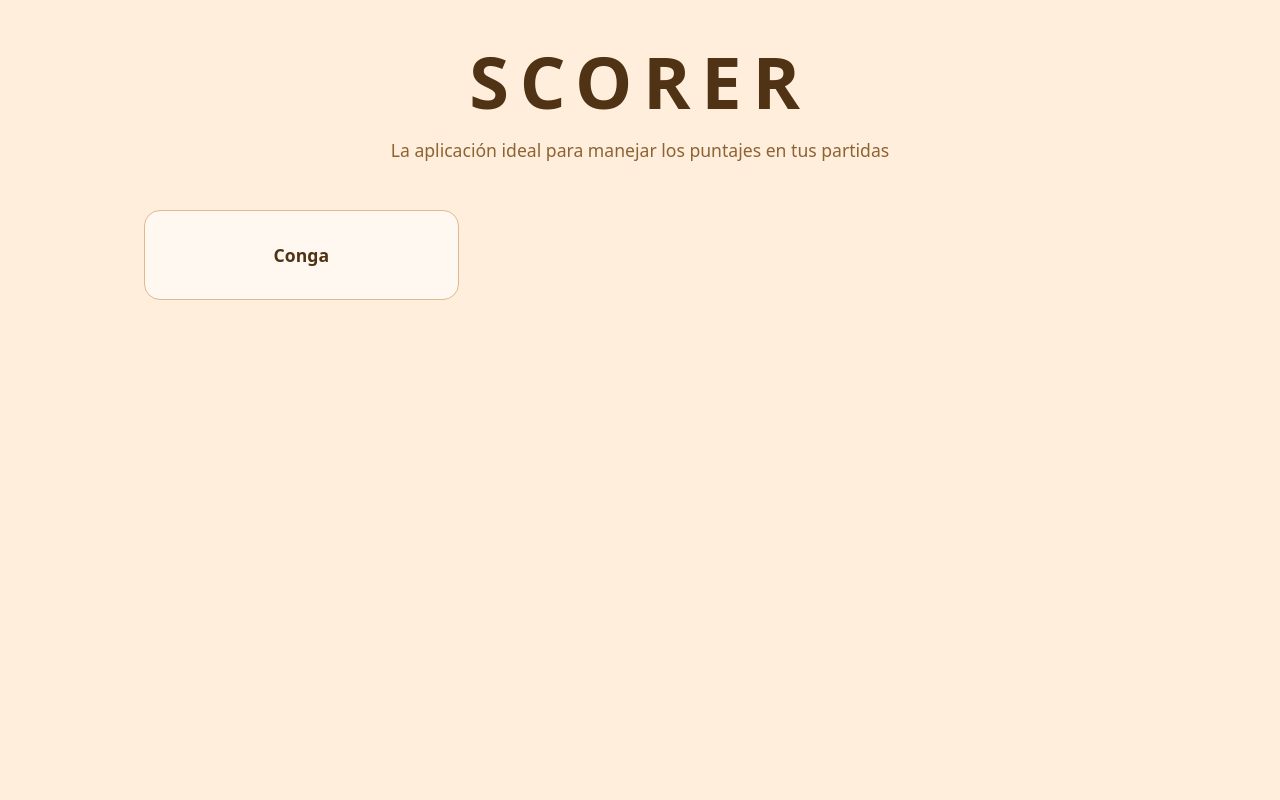
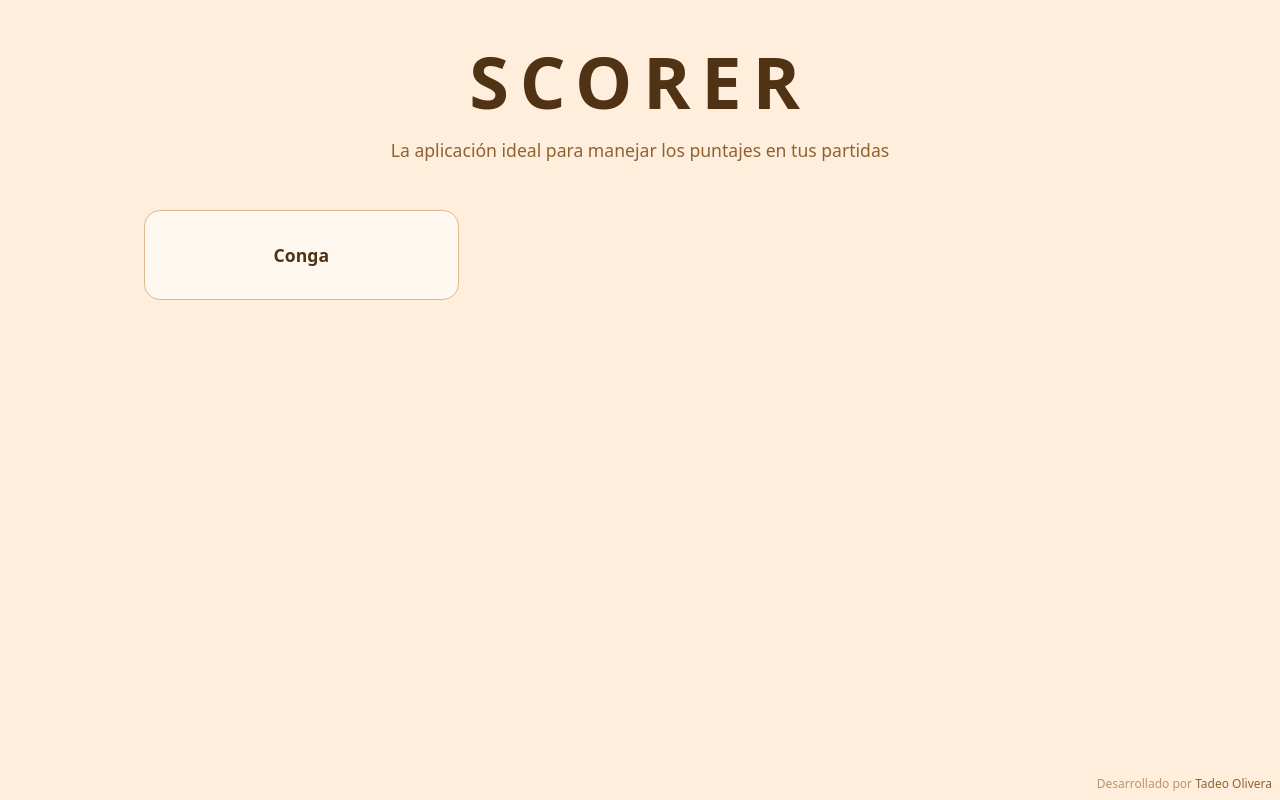
Before and after one commit to tadeoolivera/scorer, a React (Vite) app: page / in a window 1280 px wide. Built offline with nearby package versions, Linux system fonts and the light colour scheme.

Commit message:
feat: enhance App layout with app credit section and improve CSS structure

```diff
--- a/src/App.css
+++ b/src/App.css
@@ -1,6 +1,29 @@
 /* THIS CSS FILE IS NOT CORRECTLY ORDERER YET (messy code) */
 
 /* ======================= PAGES ====================== */
+
+/* APP */
+.main {
+  position: absolute
+}
+
+.app-credit {
+  position: fixed;
+  bottom: 8px;
+  right: 8px;
+  font-size: 12px;
+  color: var(--text-muted);
+}
+
+.app-credit a {
+  text-decoration: none;
+  color: var(--text-secondary);
+}
+
+.app-credit a:hover {
+  text-decoration: underline;
+  color: var(--text-primary);
+}
 
 /* HOME */
 .home {
@@ -56,12 +79,12 @@
   border-radius: 16px;
   padding: 32px 16px;
   display: flex;
-  flex-direction: column;
+  flex-direction: row;
   justify-content: center;
   align-items: center;
   gap: 12px;
   color: var(--text-primary);
-  transition: transform 150ms ease-in-out, background 150ms ease-in-out;
+  transition: 150ms ease-in-out;
 }
 
 .home-container-grid-item:hover {
--- a/src/App.jsx
+++ b/src/App.jsx
@@ -3,7 +3,10 @@ import './App.css'
 
 const App = () => {
   return (
-    <AppRouter/>
+    <div className='main'>
+      <AppRouter/>
+      <span className="app-credit">Desarrollado por <a href="https://github.com/tadeoolivera" target="_blank" rel="noopener noreferrer">Tadeo Olivera</a></span>
+    </div>
   )
 }
 
--- a/src/pages/Home.jsx
+++ b/src/pages/Home.jsx
@@ -1,6 +1,4 @@
 import { Link } from 'react-router-dom'
-
-import { FaPlay } from "react-icons/fa"
 
 const Home = () => {
   const games = [ "Conga" ]
```
